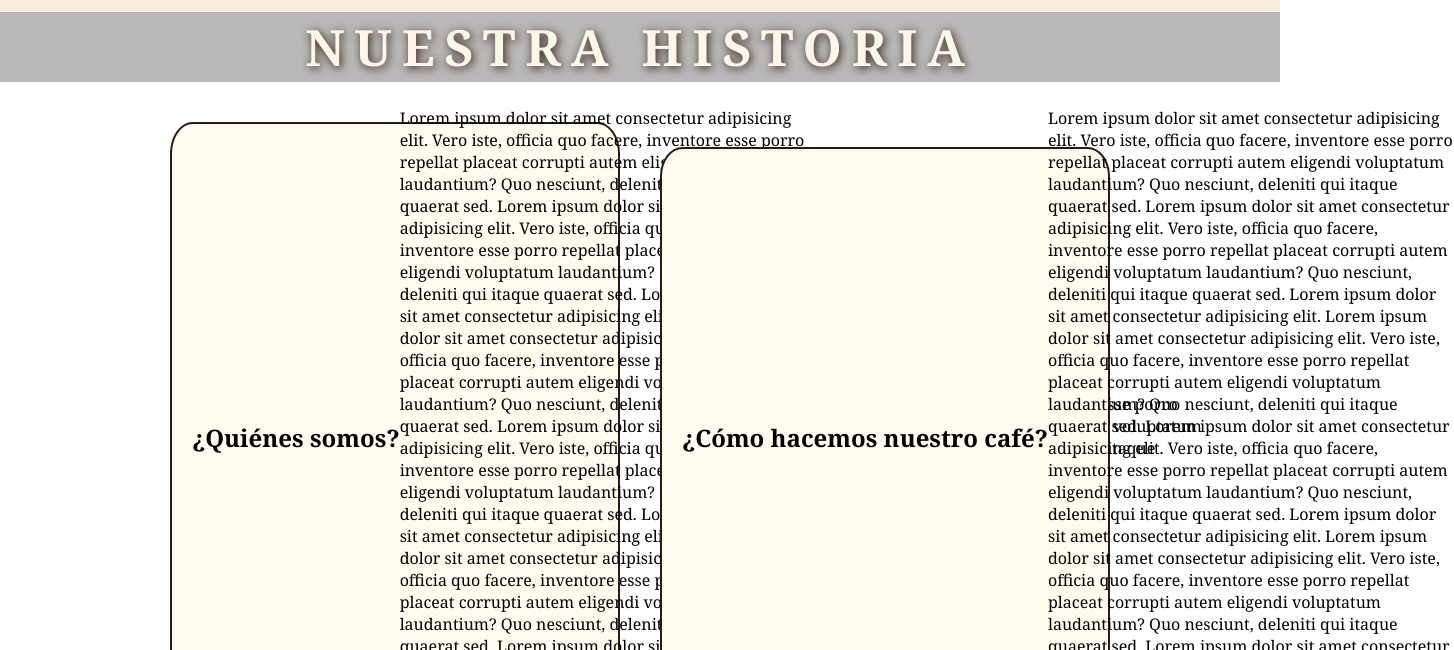
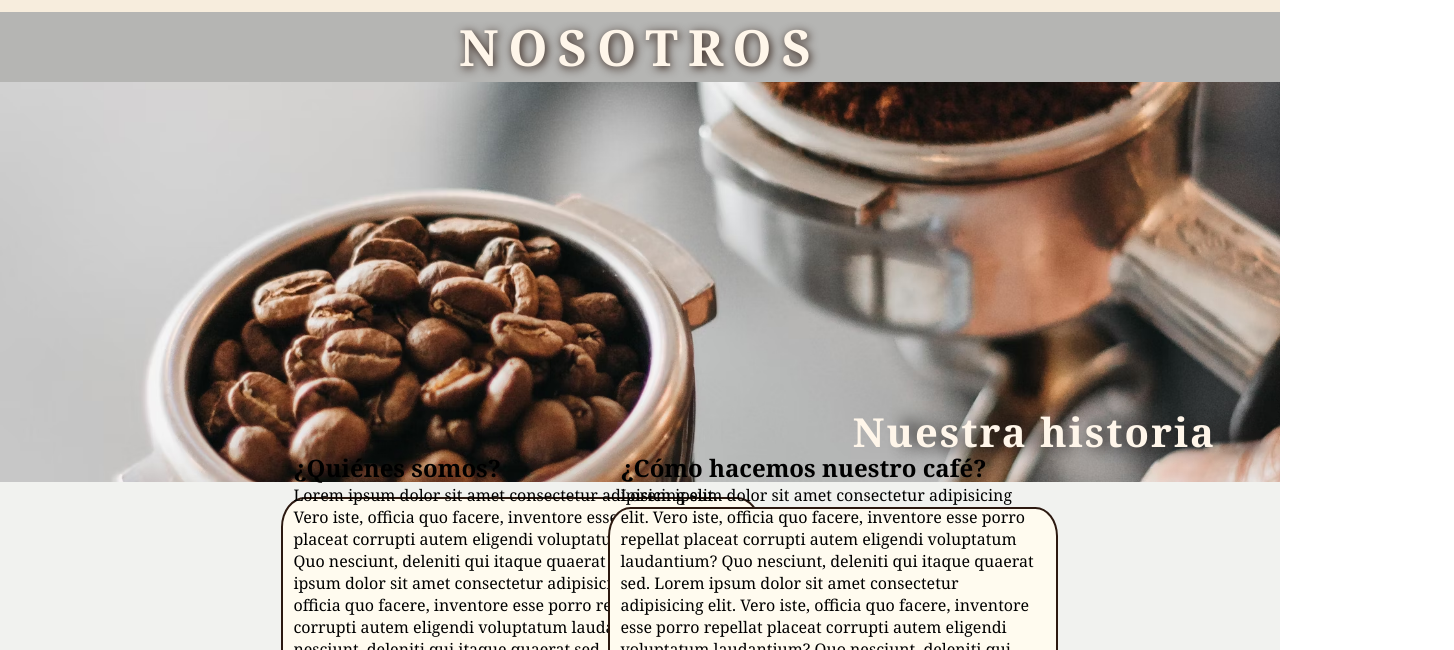
Before and after one commit to connievaristo/proyecto_ConstanzaEvaristo, a plain HTML site: page pages/nosotros.html in a window 1280 px wide. Shown: the part 58-708 px from the top of the page, 1454 px wide, since content can reach past the window. Drawn offline with nearby package versions, Linux system fonts and the light colour scheme; a web font is replaced by a local one.

Commit message:
menu & nosotros pages updated with grid and banners

```diff
--- a/css/styles.css
+++ b/css/styles.css
@@ -68,6 +68,17 @@ header img {
     background-color: #CFC9C1;
 }
 
+.menu {
+    width: 100%;
+    height: auto;
+    background-color: #9FABB1;
+}
+
+.locales{
+    width: 100%;
+    background-color: #F1F2EF;
+
+}
 
 .pageTitle {
     display: flex;
@@ -80,19 +91,44 @@ header img {
     text-transform: uppercase;
 }
 
-.pageTitle h1 {
+/* .pageTitleH{
+    display: flex;
+    flex-direction:row;
+    justify-content: flex-start;
+    align-items: center;
+    width: 100%;
+    height: 70px;
+    background-color: #9b9a98b0;
+    text-transform: uppercase;
+} */
+
+h1 {
     font-family: Georgia, 'Times New Roman',    Times, serif;
     font-size: 50px;
     opacity: 1;
     letter-spacing: 10px;
     color:#fff6ea;
     text-shadow: 0.1rem 0.1rem 0.625rem#2C1910;
+    margin: 10px;
 }
 
-.bannerL{
+
+.banner{
     width: 100%;
     height: 50%;
     object-fit: cover;
+}
+
+.bannerH h2 {
+    float: right;
+    position: relative;
+    top: -4.85rem; right: 4rem; bottom: 2rem;
+    font-family: Georgia, 'Times New Roman',    Times, serif;
+    font-size: 40px;
+    opacity: 1;
+    letter-spacing: 2px;
+    color:#fff6ea; /**/
+    text-shadow: 3rem 0.1rem 1rem #1f1c1b;
 }
 
 .logo {
@@ -171,9 +207,7 @@ header img {
     grid-template-columns: repeat(2,1fr);
     grid-template-rows: none;
     grid-template-areas:
-    "stores mapaC"
-    ;
-
+    "stores mapaC";
 }
 
 .stores {
@@ -228,7 +262,7 @@ header img {
     font-size: 20px;
     color: #2C1910;
     background-color: #F6EBDA;
-    border-radius: 5%;
+    border-radius: 5px;
     border: 1px solid #2C1910;
     padding: 10px 10px;
 
@@ -271,6 +305,19 @@ header img {
     flex-direction: row;
 } */
 
+.menues{
+    /* display: flex;
+    flex-direction: row; */
+    display: grid;
+    grid-template-columns: repeat(3, 1fr);
+    grid-template-rows: none;
+    grid-template-areas:
+    "menu1 menu2 menu3"
+    ;
+    justify-content: center;
+    padding: 20px 0px 20px 0px;
+}
+
 .menu1 {
     display: flex;
     flex-direction: column;
@@ -280,22 +327,25 @@ header img {
     height: 520px;
     padding: 10px 20px 10px 20px;
     border: 2px solid #2C1910;
-    margin: 20px;
+    margin-left: 20rem;
+    /* margin: 20px; */
     border-radius: 5%;
     background-color: #FFFBEF;
     font-family: Georgia, 'Times New Roman', Times, serif;
 }
 
+
 .menu2 {
     display: flex;
-    flex-direction: column;
+    flex-direction: center;
     flex-wrap: wrap;
     justify-content: center;
+    align-items: center;
     width: 400px;
     height: 420px;
     padding: 10px 20px 10px 20px;
     border: 2px solid #2C1910;
-    margin: 20px;
+    margin:0px 5rem 0px 5rem;
     border-radius: 5%;
     background-color: #FFFBEF;
     font-family: Georgia, 'Times New Roman', Times, serif;
@@ -314,36 +364,43 @@ header img {
 .menu3 {
     display: flex;
     flex-direction: column;
-    flex-wrap: wrap;
+    flex-wrap: nowrap;
     justify-content: center;
     width: 410px;
     height: 500px;
     padding: 10px 20px 10px 20px;
     border: 2px solid #2C1910;
-    margin: 20px 20px 5px;
+    margin-right:20rem;
     border-radius: 5%;
     background-color: #FFFBEF;
     font-family: Georgia, 'Times New Roman', Times, serif;
 }
 
-.menues{
-    display: flex;
-    flex-direction: row;
+.us {
+    /* display: flex;
+    flex-direction: row; */
+    display: grid;
+    grid-template-columns: 1fr 1fr;
+    grid-template-rows: none;
+    grid-template-areas: none
+    "who how";
     justify-content: center;
-    height: 100%;
-    margin-top: 20px;
+    align-items: center;
+    padding: 15px 0px 15px 0px;
+    /* padding: ; */
+
+    /* background-color: #F1F2EF; */
 }
 
 .who{
     display: flex;
     flex-direction: column;
-    flex-wrap: wrap;
     justify-content: center;
-    width: 450px;
-    height: 630px;
-    padding: 10px 20px 10px 20px;
+    width: 480px;
+    height: 600px;
+    margin-left: 60%;
+    padding: 10px 20px 10px 10px;
     border: 2px solid #2C1910;
-    margin: 20px 20px 5px;
     border-radius: 5%;
     background-color: #FFFBEF;
     font-family: Georgia, 'Times New Roman', Times, serif;
@@ -352,26 +409,15 @@ header img {
 .how {
     display: flex;
     flex-direction: column;
-    flex-wrap: wrap;
     justify-content: center;
     width: 450px;
     height: 580px;
-    padding: 10px 20px 10px 20px;
+    margin-left: 30%;
+    padding: 10px 20px 10px 10px;
     border: 2px solid #2C1910;
-    margin: 20px 20px 5px;
     border-radius: 5%;
     background-color: #FFFBEF;
     font-family: Georgia, 'Times New Roman', Times, serif;
-}
-
-.us {
-    display: flex;
-    flex-direction: row;
-    justify-content: center;
-    align-items:baseline;
-    height: 100%;
-    margin-top: 20px;
-    /* padding: ; */
 }
 
 .contactForm {
--- a/pages/nosotros.html
+++ b/pages/nosotros.html
@@ -25,9 +25,13 @@
             </ul>
         </nav>
     </header>
-    <main>
+    <main class="locales">
         <div class="pageTitle">
-            <h1>Nuestra historia</h1>
+            <h1>Nosotros</h1>
+        </div>
+        <div class="bannerH">
+            <img class="banner" src="../assets/img/bannerH.png" alt="">
+            <h2>Nuestra historia</h2>
         </div>
         <div class="us">
             <section class="who">
```
Also changed, not shown: pages/locales.html (+1 -1 lines), pages/menu.html (+4 -1 lines), assets/img/bannerH.png (added), assets/img/bannerM.png (added).
